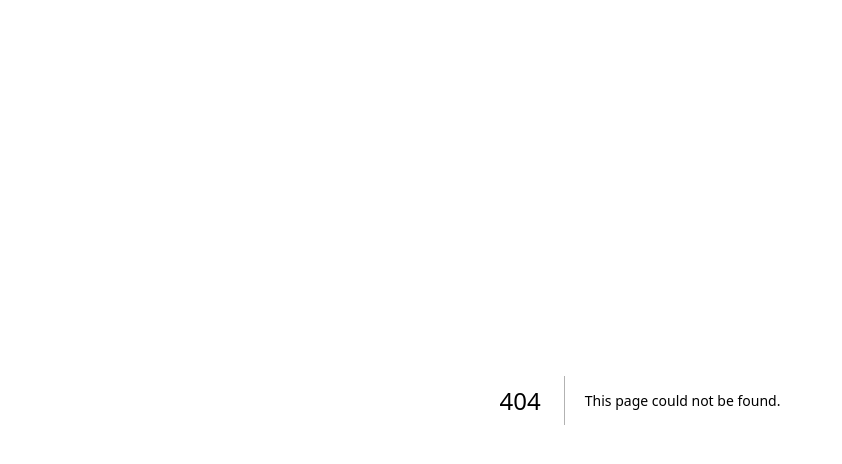
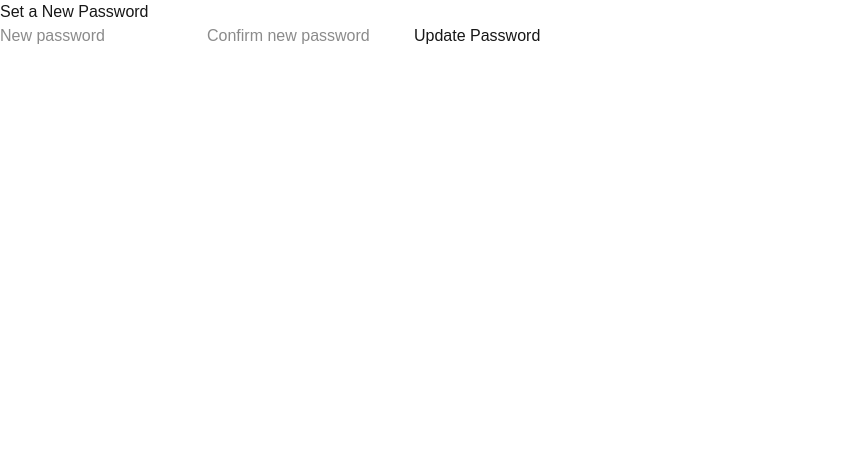
Before and after one commit to VioletForU/MimiLuxx, a Next.js app in the folder my-app-mimiluxx/: page /reset-password in a window 1280 px wide. Before the commit this address had no page. Shown: the top 464 px of the page, without its empty margins (0-842 px from the left). Built offline with nearby package versions, Linux system fonts and the light colour scheme; no server answers.

Commit message:
add forgot password flow

```diff
--- /dev/null
+++ b/my-app-mimiluxx/app/auth/confirm/route.ts
@@ -0,0 +1,21 @@
+import { type EmailOtpType } from "@supabase/supabase-js";
+import { type NextRequest, NextResponse } from "next/server";
+import { createClient } from "@/lib/supabase/server";
+
+export async function GET(request: NextRequest) {
+  const { searchParams } = new URL(request.url);
+  const token_hash = searchParams.get("token_hash");
+  const type = searchParams.get("type") as EmailOtpType | null;
+  const next = searchParams.get("next") ?? "/reset-password";
+
+  if (token_hash && type) {
+    const supabase = await createClient();
+    const { error } = await supabase.auth.verifyOtp({ type, token_hash });
+
+    if (!error) {
+      return NextResponse.redirect(new URL(next, request.url));
+    }
+  }
+
+  return NextResponse.redirect(new URL("/forgot-password?error=invalid-link", request.url));
+}
--- /dev/null
+++ b/my-app-mimiluxx/app/forgot-password/page.tsx
@@ -0,0 +1,52 @@
+"use client";
+
+import { useState } from "react";
+import { createClient } from "@/lib/supabase/client";
+
+export default function ForgotPasswordPage() {
+  const [email, setEmail] = useState("");
+  const [error, setError] = useState<string | null>(null);
+  const [sent, setSent] = useState(false);
+  const [loading, setLoading] = useState(false);
+  const supabase = createClient();
+
+  async function handleSubmit(e: React.FormEvent) {
+    e.preventDefault();
+    setLoading(true);
+    setError(null);
+
+    const { error } = await supabase.auth.resetPasswordForEmail(email, {
+      redirectTo: `${window.location.origin}/auth/confirm?next=/reset-password`,
+    });
+
+    setLoading(false);
+
+    if (error) {
+      setError(error.message);
+      return;
+    }
+
+    setSent(true);
+  }
+
+  if (sent) {
+    return <p>Check your email for a password reset link.</p>;
+  }
+
+  return (
+    <form onSubmit={handleSubmit}>
+      <h1>Forgot Password</h1>
+      {error && <p style={{ color: "red" }}>{error}</p>}
+      <input
+        type="email"
+        placeholder="Email"
+        value={email}
+        onChange={(e) => setEmail(e.target.value)}
+        required
+      />
+      <button type="submit" disabled={loading}>
+        {loading ? "Sending..." : "Send Reset Link"}
+      </button>
+    </form>
+  );
+}
--- /dev/null
+++ b/my-app-mimiluxx/app/reset-password/page.tsx
@@ -0,0 +1,61 @@
+"use client";
+
+import { useState } from "react";
+import { useRouter } from "next/navigation";
+import { createClient } from "@/lib/supabase/client";
+
+export default function ResetPasswordPage() {
+  const [password, setPassword] = useState("");
+  const [confirmPassword, setConfirmPassword] = useState("");
+  const [error, setError] = useState<string | null>(null);
+  const [loading, setLoading] = useState(false);
+  const router = useRouter();
+  const supabase = createClient();
+
+  async function handleSubmit(e: React.FormEvent) {
+    e.preventDefault();
+    setError(null);
+
+    if (password !== confirmPassword) {
+      setError("Passwords don't match.");
+      return;
+    }
+
+    setLoading(true);
+    const { error } = await supabase.auth.updateUser({ password });
+    setLoading(false);
+
+    if (error) {
+      setError(error.message);
+      return;
+    }
+
+    router.push("/login");
+  }
+
+  return (
+    <form onSubmit={handleSubmit}>
+      <h1>Set a New Password</h1>
+      {error && <p style={{ color: "red" }}>{error}</p>}
+      <input
+        type="password"
+        placeholder="New password"
+        value={password}
+        onChange={(e) => setPassword(e.target.value)}
+        required
+        minLength={6}
+      />
+      <input
+        type="password"
+        placeholder="Confirm new password"
+        value={confirmPassword}
+        onChange={(e) => setConfirmPassword(e.target.value)}
+        required
+        minLength={6}
+      />
+      <button type="submit" disabled={loading}>
+        {loading ? "Updating..." : "Update Password"}
+      </button>
+    </form>
+  );
+}
```
